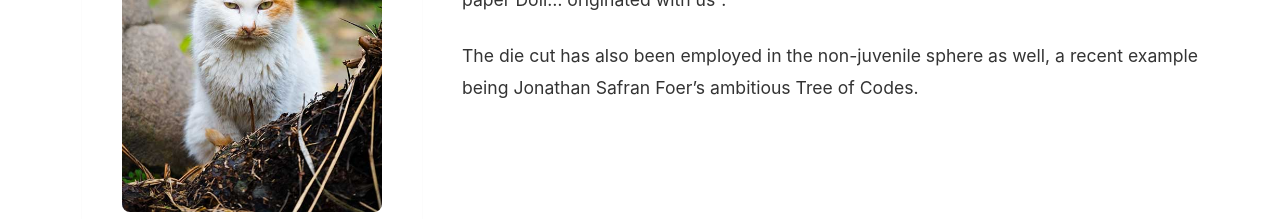
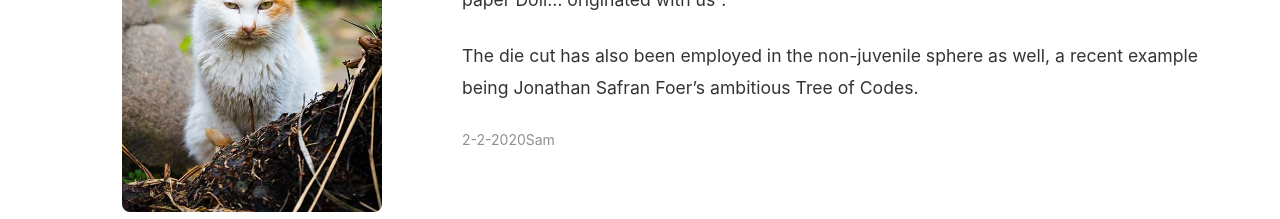
Before and after one commit to sameerpise/Zoo, a React (Vite) app in the folder zoosafari/: page /animalSecond/1 in a window 1280 px wide. Shown: the part 1360-1579 px from the top of the page. Built offline with nearby package versions, Linux system fonts and the light colour scheme.

Commit message:
Update SinglePageDummy.jsx

```diff
--- a/zoosafari/src/Component/DummyData/SinglePageDummy.jsx
+++ b/zoosafari/src/Component/DummyData/SinglePageDummy.jsx
@@ -162,13 +162,14 @@ export default function SinglePage() {
 						<div className="clearfix">
 						</div>
 					</div>
-					{/* <!-- Post Date --> */}
+
 					<p>
 						<small>
-{/* 						<span className="post-date"><time className="post-date" >{postData.Date}</time></span> */}
+ 						<span className="post-date"><time className="post-date" >{postData.Date}</time></span>
+							<span className="post-date"><time className="post-date" >{postData.author}</time></span>
 						</small>
 					</p>
-					{/* <!-- Prev/Next --> */}
+
 					{/* <div className="row PageNavigation mt-4 prevnextlinks">
 						<div className="col-md-6 rightborder pl-0">
 							<a className="thepostlink">« Red Riding Hood</a>
```
